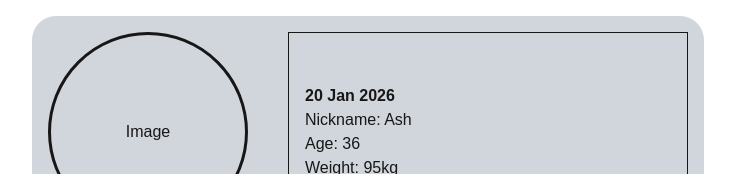
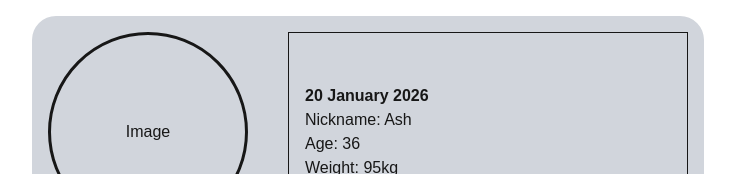
Before and after one commit to ashLuchowa/lookbehind-app, a Next.js app: page / in a window 1280 px wide. Shown: the top 174 px of the page, without its empty margins (272-1007 px from the left). Built offline with nearby package versions, Linux system fonts and the light colour scheme.

Commit message:
Make today's date dynamic

```diff
--- a/app/components/mainheader.tsx
+++ b/app/components/mainheader.tsx
@@ -2,16 +2,18 @@
 import { useState } from "react";
 
 type MainHeaderProps = {
-    date: string
     nickname: string
     age: number
     weight: number
 }
 
-export default function MainHeader({ date, nickname, age, weight }: MainHeaderProps) {
+export default function MainHeader({ nickname, age, weight }: MainHeaderProps) {
+
+    const today = new Date().toLocaleDateString('en-Au', {
+        day: 'numeric', month: 'long', year: 'numeric'
+    });
 
     const [headerInfo, setHeaderInfo] = useState({
-        date,
         nickname,
         age,
         weight,
@@ -24,7 +26,7 @@ export default function MainHeader({ date, nickname, age, weight }: MainHeaderPr
 
             <div className="header-info border min-w-50 min-h-50 flex items-center justify-start p-4">
                 <ul>
-                    <li className="font-bold">{headerInfo.date}</li>
+                    <li className="font-bold">{today}</li>
                     <li>Nickname: {headerInfo.nickname}</li>
                     <li>Age: {headerInfo.age}</li>
                     <li>Weight: {headerInfo.weight}kg</li>
--- a/app/page.tsx
+++ b/app/page.tsx
@@ -4,7 +4,7 @@ import "./style.css";
 export default function Home() {
   return (
     <header className="flex justify-center">
-      <MainHeader date="20 Jan 2026" nickname="Ash" age={36} weight={95} />
+      <MainHeader nickname="Ash" age={36} weight={95} />
     </header>
   );
 }
```
